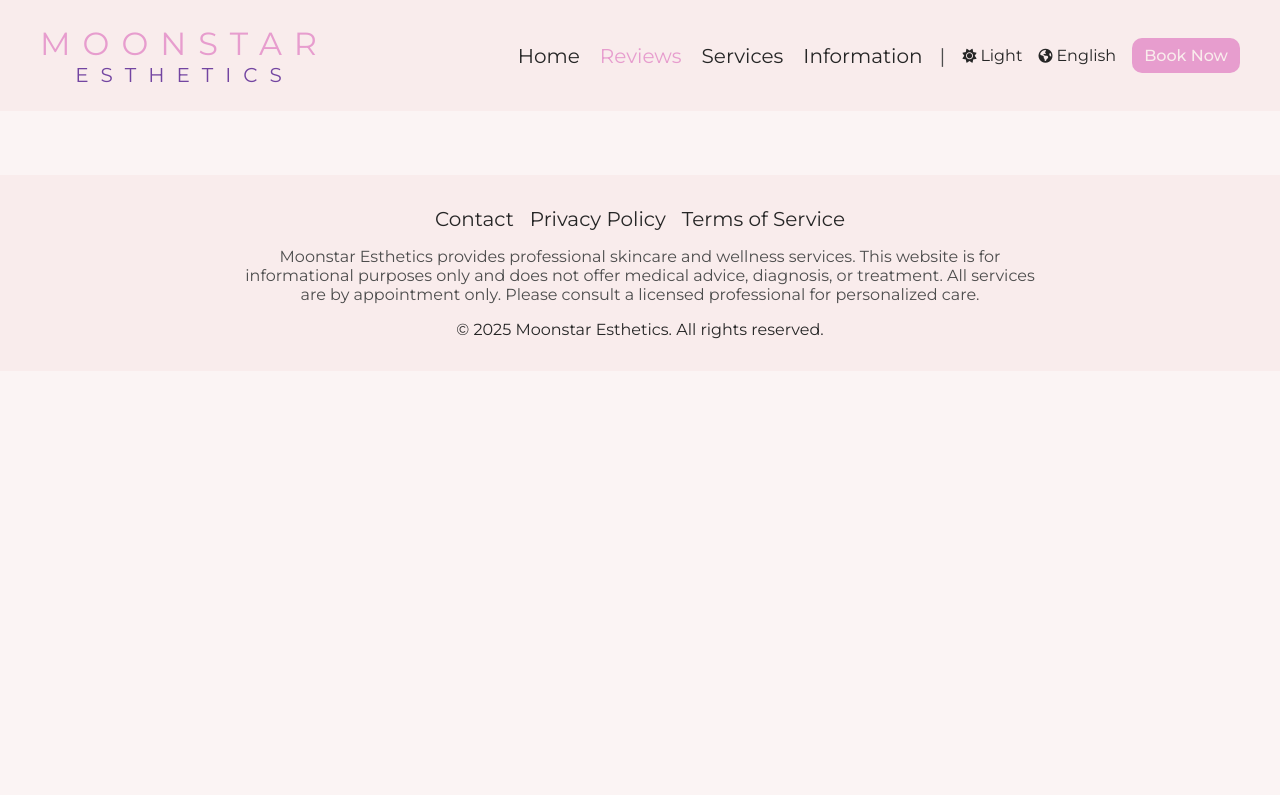
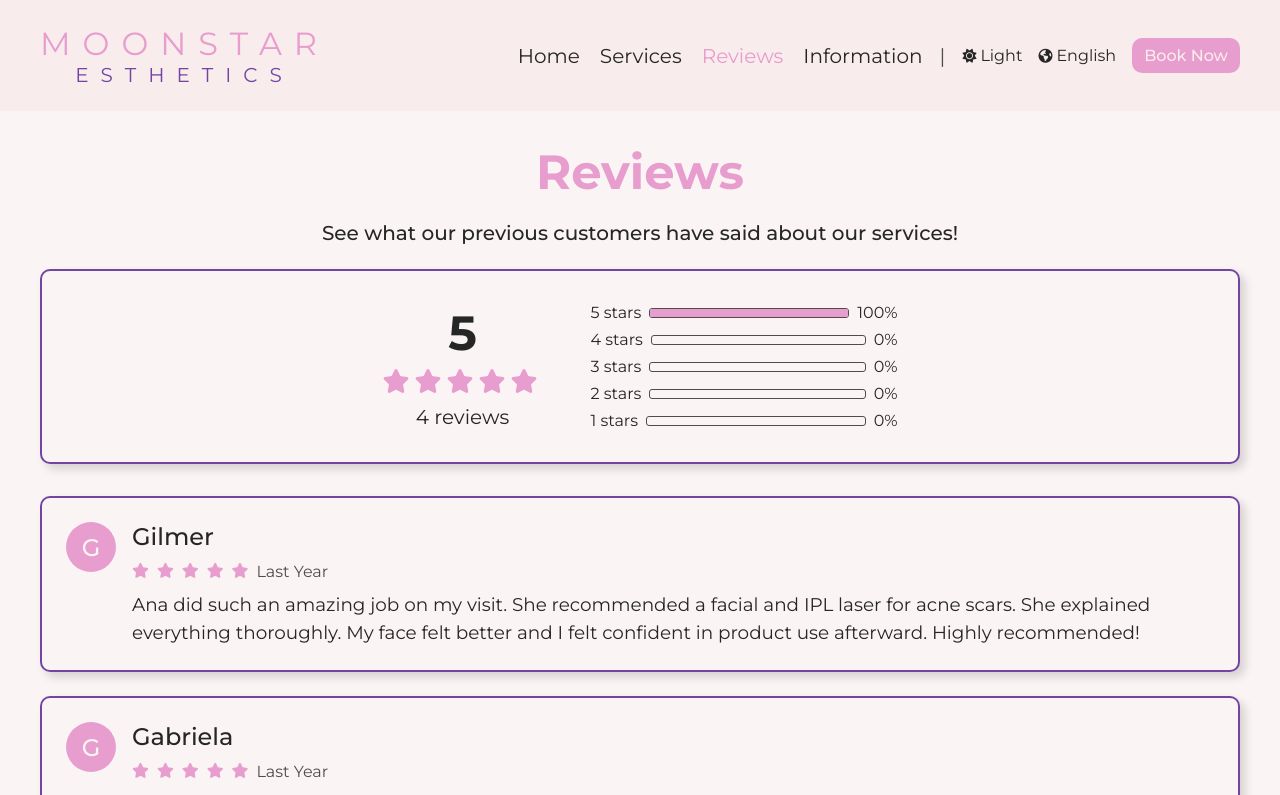
Before and after one commit to gilmerperez/moonstar-esthetics, a React (Vite) app: page /reviews in a window 1280 px wide. Shown: the top 795 px of the page. Built offline with nearby package versions, Linux system fonts and the light colour scheme.

Commit message:
Added content for Reviews page and Review Card

```diff
--- a/src/App.jsx
+++ b/src/App.jsx
@@ -1,7 +1,7 @@
 import Header from "./components/Header/Header";
 import Home from "./pages/Home";
+import Services from "./pages/Services";
 import Reviews from "./pages/Reviews";
-import Services from "./pages/Services";
 import Information from "./pages/Information";
 import Contact from "./pages/Contact";
 import PrivacyPolicy from "./pages/PrivacyPolicy";
@@ -15,8 +15,8 @@ function App() {
       <Header />
       <Routes>
         <Route path="/" element={<Home />} />
+        <Route path="/services" element={<Services />} />
         <Route path="/reviews" element={<Reviews />} />
-        <Route path="/services" element={<Services />} />
         <Route path="/information" element={<Information />} />
         <Route path="/contact" element={<Contact />} />
         <Route path="/privacy-policy" element={<PrivacyPolicy />} />
--- a/src/components/Header/Header.jsx
+++ b/src/components/Header/Header.jsx
@@ -48,11 +48,11 @@ function Header() {
               <NavLink to="/" className={navLinkClass}>
                 Home
               </NavLink>
+              <NavLink to="/services" className={navLinkClass}>
+                Services
+              </NavLink>
               <NavLink to="/reviews" className={navLinkClass}>
                 Reviews
-              </NavLink>
-              <NavLink to="/services" className={navLinkClass}>
-                Services
               </NavLink>
               <NavLink to="/information" className={navLinkClass}>
                 Information
@@ -106,11 +106,11 @@ function Header() {
                 <NavLink to="/" className={navLinkClass} onClick={() => setMenuOpen(false)}>
                   Home
                 </NavLink>
+                <NavLink to="/services" className={navLinkClass} onClick={() => setMenuOpen(false)}>
+                  Services
+                </NavLink>
                 <NavLink to="/reviews" className={navLinkClass} onClick={() => setMenuOpen(false)}>
                   Reviews
-                </NavLink>
-                <NavLink to="/services" className={navLinkClass} onClick={() => setMenuOpen(false)}>
-                  Services
                 </NavLink>
                 <NavLink to="/information" className={navLinkClass} onClick={() => setMenuOpen(false)}>
                   Information
--- /dev/null
+++ b/src/components/ReviewCard/ReviewCard.jsx
@@ -0,0 +1,39 @@
+import styles from "./ReviewCard.module.css";
+
+function ReviewCard({ review }) {
+  // Get initials from name
+  const initials = review.name
+    .split(" ")
+    .map((name) => name[0])
+    .join("")
+    .toUpperCase();
+
+  // Stars display
+  const stars = Array(5)
+    .fill(0)
+    .map((_, i) => (
+      <span key={i} className={i < review.stars ? styles.filledStar : styles.emptyStar}>
+        <i className="fa-solid fa-star fa-xs"></i>
+      </span>
+    ));
+
+  return (
+    <section className={styles.reviewCard}>
+      {/* Reviewer Initials */}
+      <div className={styles.reviewerInitials}>{initials}</div>
+      <div className={styles.reviewContent}>
+        {/* Reviewer Name */}
+        <h3 className={styles.reviewerName}>{review.name}</h3>
+        {/* Review Star Amount and Timestamp */}
+        <div className={styles.reviewMetaContent}>
+          {stars}
+          <span className={styles.timestamp}>{review.timestamp}</span>
+        </div>
+        {/* Review Text */}
+        <p className={styles.text}>{review.text}</p>
+      </div>
+    </section>
+  );
+}
+
+export default ReviewCard;
--- /dev/null
+++ b/src/components/ReviewCard/ReviewCard.module.css
@@ -0,0 +1,94 @@
+.reviewCard {
+  gap: 1rem;
+  display: flex;
+  padding: 1.5rem;
+  overflow: hidden;
+  border-radius: 10px;
+  transition: 0.3s ease;
+  justify-content: center;
+  border: 2px solid var(--purple);
+  background-color: var(--bg-color);
+  box-shadow: 5px 5px 10px hsla(0, 0%, 0%, 0.15);
+}
+
+.reviewCard:hover {
+  transform: translateY(-3px);
+  border: 2px solid var(--pink);
+  box-shadow: 5px 5px 15px hsla(0, 0%, 0%, 0.3);
+}
+
+.reviewerInitials {
+  width: 50px;
+  height: 50px;
+  display: flex;
+  flex-shrink: 0;
+  font-weight: 500;
+  font-size: 1.5rem;
+  border-radius: 50%;
+  align-items: center;
+  color: var(--bg-color);
+  justify-content: center;
+  background-color: var(--pink);
+}
+
+.reviewContent {
+  flex-grow: 1;
+  text-align: left;
+}
+
+.reviewerName {
+  font-weight: 500;
+  font-size: 1.5rem;
+  margin-bottom: 0.5rem;
+  color: var(--text-primary);
+}
+
+.reviewMetaContent {
+  gap: 0.5rem;
+  display: flex;
+  align-items: center;
+  margin-bottom: 0.5rem;
+}
+
+.filledStar,
+.emptyStar {
+  font-size: 1.25rem;
+}
+
+.filledStar {
+  color: var(--pink);
+}
+
+.emptyStar {
+  color: var(--text-secondary);
+}
+
+.timestamp {
+  font-size: 1rem;
+  color: var(--text-secondary);
+}
+
+.text {
+  line-height: 1.5;
+  font-size: 1.15rem;
+  color: var(--text-primary);
+}
+
+@media (max-width: 840px) {
+  .reviewCard {
+    text-align: center;
+    flex-direction: column;
+  }
+
+  .reviewerInitials {
+    margin: 0 auto;
+  }
+
+  .reviewContent {
+    text-align: center;
+  }
+
+  .reviewMetaContent {
+    justify-content: center;
+  }
+}
--- a/src/pages/Reviews.jsx
+++ b/src/pages/Reviews.jsx
@@ -1,6 +1,7 @@
 import { useEffect } from "react";
 import styles from "./Reviews.module.css";
-// import reviews from "../data/reviews.json";
+import reviews from "../data/reviews.json";
+import ReviewCard from "../components/ReviewCard/ReviewCard";
 
 function Reviews() {
   // Set Page Title
@@ -8,13 +9,71 @@ function Reviews() {
     document.title = "Moonstar Esthetics | Reviews";
   }, []);
 
+  // Calculate average rating
+  const averageRating = reviews.reduce((acc, review) => acc + review.stars, 0) / reviews.length;
+  const roundedAverage = Math.round(averageRating * 10) / 10;
+
+  // Calculate rating distribution
+  const ratingDistribution = Array(5)
+    .fill(0)
+    .map((_, i) => ({
+      stars: 5 - i,
+      count: reviews.filter((review) => review.stars === 5 - i).length,
+      percentage: Math.round((reviews.filter((review) => review.stars === 5 - i).length / reviews.length) * 100),
+    }));
+
   return (
     <>
       <main>
         <section className={styles.reviewsContainer}>
-          {/* {reviews.map(({ id, name, stars, timestamp, text }) => (
-            <ReviewCard key={id} name={name} stars={stars} timestamp={timestamp} text={text} />
-          ))} */}
+          {/* Heading */}
+          <h1 className={styles.heading}>Reviews</h1>
+
+          {/* Introduction */}
+          <p className={styles.introduction}>See what our previous customers have said about our services!</p>
+
+          {/* Reviews Summary */}
+          <section className={styles.reviewStats}>
+            <div className={styles.reviewSummary}>
+              <div className={styles.reviewBreakdown}>
+                {/* Average Rating */}
+                <h2 className={styles.averageRating}>{roundedAverage}</h2>
+                {/* Stars */}
+                <div className={styles.averageStars}>
+                  {Array(5)
+                    .fill(0)
+                    .map((_, i) => (
+                      <span key={i} className={i < Math.round(averageRating) ? styles.filledStar : styles.emptyStar}>
+                        <i className="fa-solid fa-star fa-xs"></i>
+                        {/* ★ */}
+                      </span>
+                    ))}
+                </div>
+                {/* Number of Reviews */}
+                <p className={styles.reviewCount}>{reviews.length} reviews</p>
+              </div>
+
+              {/* Rating Distribution */}
+              <div className={styles.ratingDistribution}>
+                {ratingDistribution.map((rating) => (
+                  <div key={rating.stars} className={styles.ratingBar}>
+                    <span className={styles.ratingSpan}>{rating.stars} stars</span>
+                    <div className={styles.barContainer}>
+                      <div className={styles.barFill} style={{ width: `${rating.percentage}%` }}></div>
+                    </div>
+                    <span>{rating.percentage}%</span>
+                  </div>
+                ))}
+              </div>
+            </div>
+          </section>
+
+          {/* Review Cards */}
+          <section className={styles.reviewCards}>
+            {reviews.map((review) => (
+              <ReviewCard key={review.id} review={review} />
+            ))}
+          </section>
         </section>
       </main>
     </>
--- a/src/pages/Reviews.module.css
+++ b/src/pages/Reviews.module.css
@@ -8,3 +8,111 @@
   flex-direction: column;
   justify-content: center;
 }
+
+.heading {
+  font-size: 3rem;
+  font-weight: 700;
+  color: var(--pink);
+  margin-bottom: 1.25rem;
+  transition: 0.3s ease-in;
+}
+
+.introduction {
+  font-weight: 500;
+  font-size: 1.25rem;
+  text-align: center;
+  margin-bottom: 1.5rem;
+  color: var(--text-se);
+}
+
+.reviewStats {
+  width: 100%;
+  text-align: center;
+  margin-bottom: 2rem;
+}
+
+.reviewSummary {
+  gap: 3rem;
+  display: flex;
+  padding: 2rem;
+  align-items: center;
+  border-radius: 10px;
+  justify-content: center;
+  border: 2px solid var(--purple);
+  background-color: var(--bg-color);
+  box-shadow: 5px 5px 10px hsla(0, 0%, 0%, 0.15);
+}
+
+.reviewBreakdown {
+  margin: 0;
+  display: flex;
+  align-items: center;
+  flex-direction: column;
+  justify-content: center;
+}
+
+.averageRating {
+  font-size: 3rem;
+  color: var(--text-primary);
+}
+
+.averageStars {
+  font-size: 2rem;
+  color: var(--pink);
+  letter-spacing: 5px;
+  margin-bottom: 0.25rem;
+}
+
+.reviewCount {
+  font-size: 1.25rem;
+  color: var(--text-primary);
+}
+
+.ratingDistribution {
+  gap: 0.5rem;
+  display: flex;
+  flex-direction: column;
+  justify-content: center;
+}
+
+.ratingBar {
+  gap: 0.5rem;
+  display: flex;
+  align-items: center;
+  justify-content: center;
+}
+
+.ratingSpan {
+  font-size: 1rem;
+  color: var(--text-primary);
+}
+
+.barContainer {
+  flex: 1;
+  height: 10px;
+  overflow: hidden;
+  min-width: 200px;
+  border-radius: 3px;
+  background-color: var(--bg-color);
+  border: 1px solid var(--text-secondary);
+}
+
+.barFill {
+  height: 100%;
+  background-color: var(--pink);
+}
+
+.reviewCards {
+  gap: 1.5rem;
+  width: 100%;
+  display: flex;
+  flex-direction: column;
+}
+
+@media (max-width: 840px) {
+  .reviewSummary {
+    gap: 1.5rem;
+    text-align: center;
+    flex-direction: column;
+  }
+}
```
Also changed, not shown: src/assets/inspiration/reviews.jpg (added), 1 other file (tests, documents, lock files or other folders).
